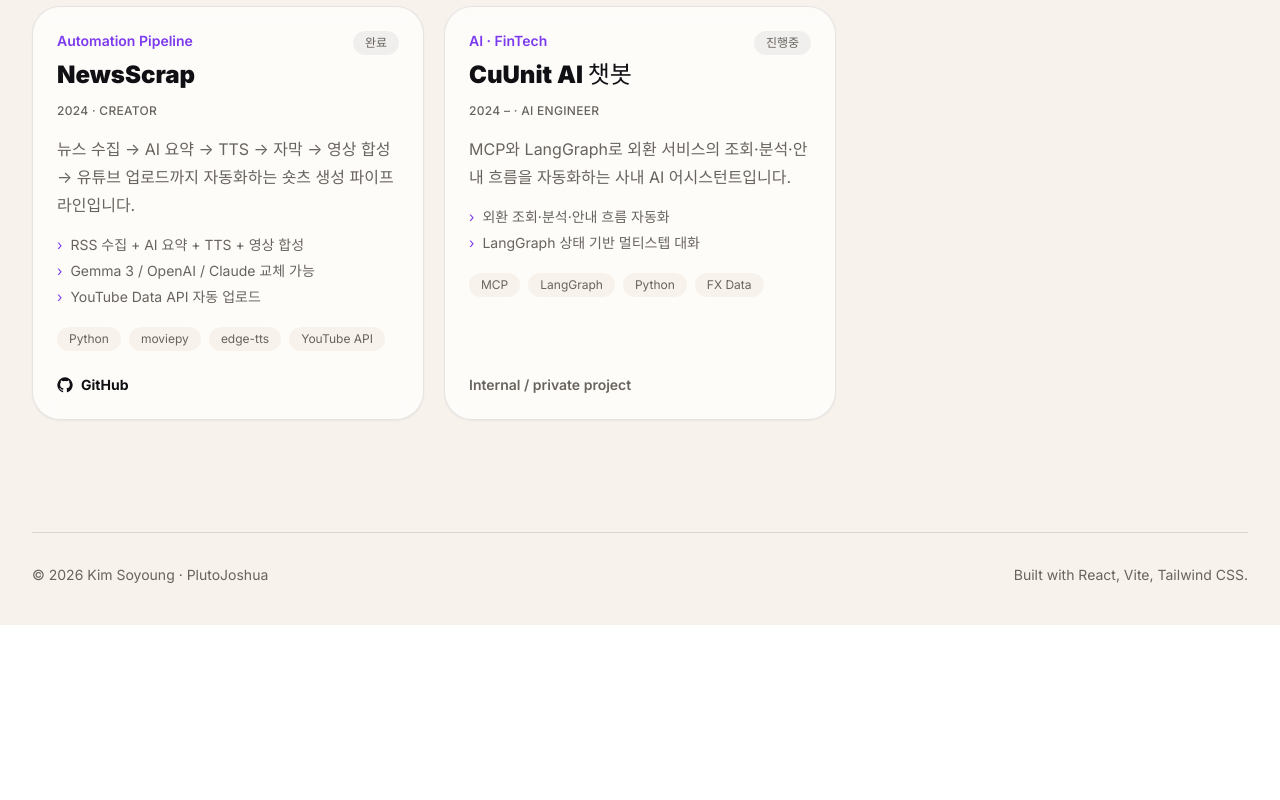
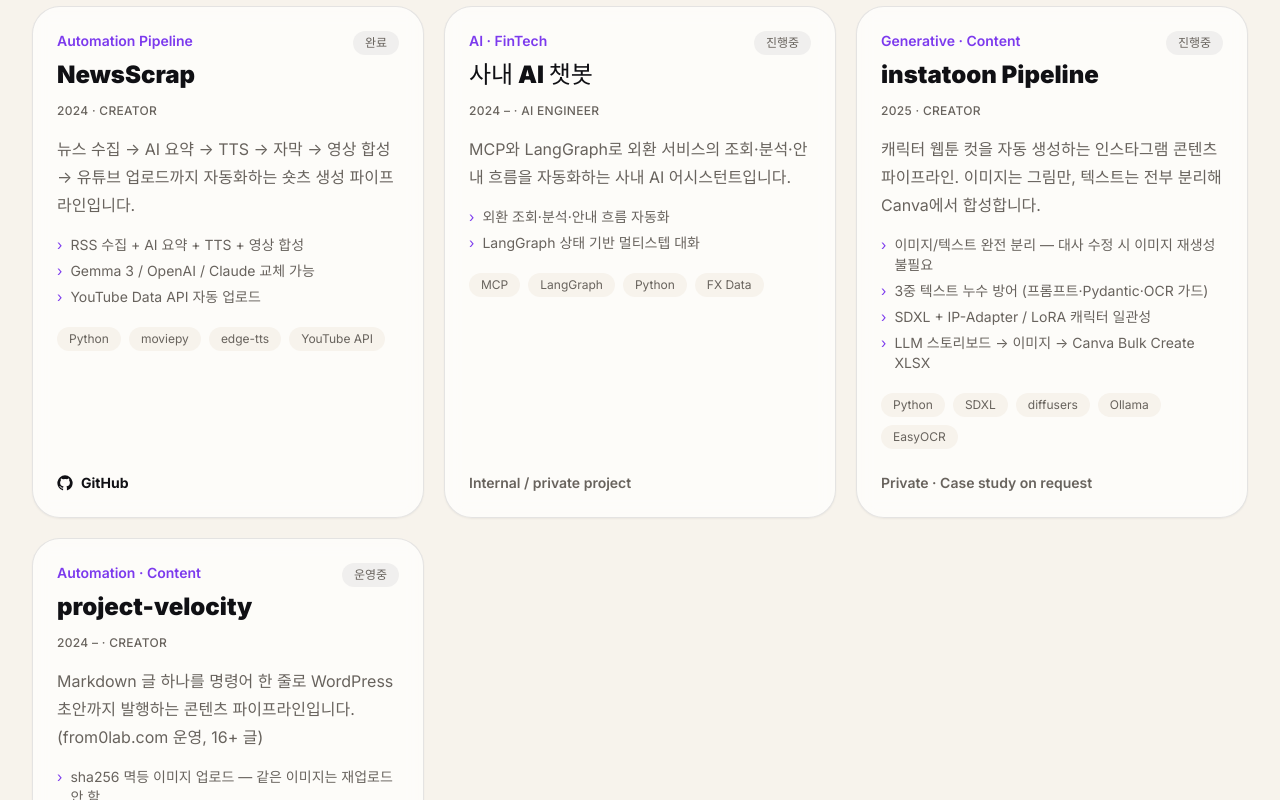
Before and after one commit to PlutoJoshua/PlutoJoshua.github.io, a React (Vite) app: page /projects in a window 1280 px wide. Shown: the part 2260-3060 px from the top of the page. Before the commit the page ends 2885 px from the top, so only its background shows below. Built offline with nearby package versions, Linux system fonts and the light colour scheme; a web font is replaced by a local one.

Commit message:
Expand Automation Experiments with instatoon and WordPress pipelines
- Rename CuUnit chatbot to 사내 AI 챗봇 (internal framing)
- Add instatoon Pipeline (character webtoon gen, image/text separation, OCR guard)
- Add project-velocity (Markdown to WordPress draft, idempotent uploads, draft-first)

```diff
--- a/src/data/projects.js
+++ b/src/data/projects.js
@@ -147,7 +147,7 @@ export const projects = [
     links: { github: 'https://github.com/PlutoJoshua/NewsScrap' },
   },
   {
-    name: 'CuUnit AI 챗봇',
+    name: '사내 AI 챗봇',
     category: 'AI · FinTech',
     status: '진행중',
     group: 'automation',
@@ -157,6 +157,43 @@ export const projects = [
     highlights: ['외환 조회·분석·안내 흐름 자동화', 'LangGraph 상태 기반 멀티스텝 대화'],
     stack: ['MCP', 'LangGraph', 'Python', 'FX Data'],
     links: {},
+  },
+  {
+    name: 'instatoon Pipeline',
+    category: 'Generative · Content',
+    status: '진행중',
+    group: 'automation',
+    year: '2025',
+    role: 'Creator',
+    description:
+      '캐릭터 웹툰 컷을 자동 생성하는 인스타그램 콘텐츠 파이프라인. 이미지는 그림만, 텍스트는 전부 분리해 Canva에서 합성합니다.',
+    highlights: [
+      '이미지/텍스트 완전 분리 — 대사 수정 시 이미지 재생성 불필요',
+      '3중 텍스트 누수 방어 (프롬프트·Pydantic·OCR 가드)',
+      'SDXL + IP-Adapter / LoRA 캐릭터 일관성',
+      'LLM 스토리보드 → 이미지 → Canva Bulk Create XLSX',
+    ],
+    stack: ['Python', 'SDXL', 'diffusers', 'Ollama', 'EasyOCR'],
+    links: {},
+    caseStudy: true,
+  },
+  {
+    name: 'project-velocity',
+    category: 'Automation · Content',
+    status: '운영중',
+    group: 'automation',
+    year: '2024 –',
+    role: 'Creator',
+    description:
+      'Markdown 글 하나를 명령어 한 줄로 WordPress 초안까지 발행하는 콘텐츠 파이프라인입니다. (from0lab.com 운영, 16+ 글)',
+    highlights: [
+      'sha256 멱등 이미지 업로드 — 같은 이미지는 재업로드 안 함',
+      'term_exists 경쟁 조건 복구 · 지수 백오프 재시도',
+      'draft-first 발행으로 오발행 차단',
+      'frontmatter 파싱 + Markdown→HTML 변환',
+    ],
+    stack: ['Python', 'WordPress REST API', 'requests', 'pydantic-settings'],
+    links: { demo: 'https://from0lab.com' },
   },
 ];
 
```
Also changed, not shown: 2 other files (tests, documents, lock files or other folders).
